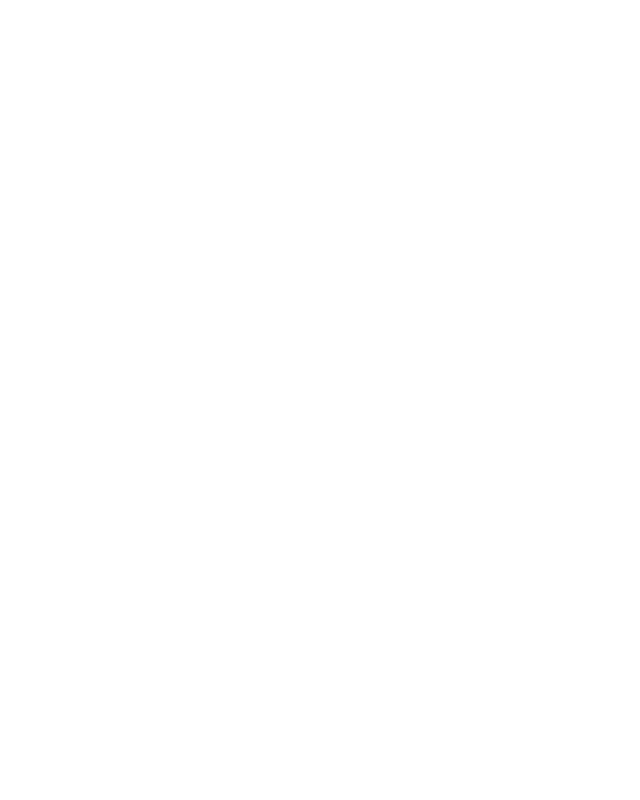
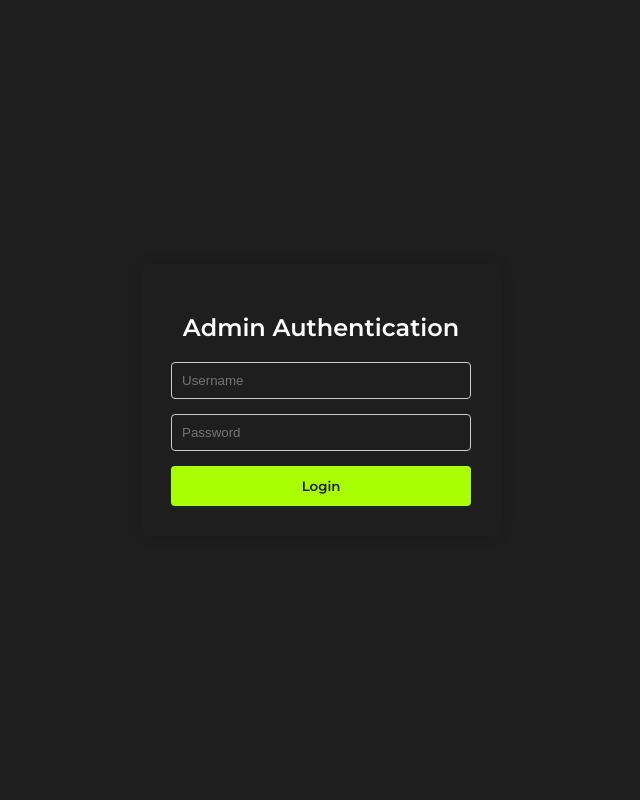
Before and after one commit to jirosmokes/condo-billing-sys, a PHP site: page /admin-landing.php in a window 1280 px wide. Before the commit the part shown is empty. Shown: the whole page, without its empty margins (319-959 px from the left). Run offline with PHP 8.4, Linux system fonts and the light colour scheme.

Commit message:
add: added admin verification

```diff
--- a/admin-side/admin-landing.php
+++ b/admin-side/admin-landing.php
@@ -1,11 +1,130 @@
+<?php
+session_start();
+
+// Check if user is already logged in, redirect to admin dashboard if true
+if (isset($_SESSION['admin_logged_in']) && $_SESSION['admin_logged_in'] === true) {
+    header("Location: admin-dashboard.php");
+    exit();
+}
+
+// Initialize variables
+$username = $password = "";
+$error_message = "";
+
+// Check if form is submitted
+if ($_SERVER["REQUEST_METHOD"] == "POST") {
+    // Define admin credentials
+    $admin_username = "admin";
+    $admin_password = "admin123";
+
+    // Retrieve user input
+    $username = $_POST["username"];
+    $password = $_POST["password"];
+
+    // Verify credentials
+    if ($username === $admin_username && $password === $admin_password) {
+        // Set session variables
+        $_SESSION['admin_logged_in'] = true;
+
+        // Redirect to admin dashboard
+        header("Location: admin-dashboard.php");
+        exit(); // Ensure no further code execution after redirection
+    } else {
+        $error_message = "Invalid username or password.";
+    }
+}
+?>
+
 <!DOCTYPE html>
 <html lang="en">
 <head>
     <meta charset="UTF-8">
-    <meta name="viewport" content="width=device-width, initial-scale=1.0">
-    <title>Document</title>
+    <title>Login</title>
+    <link rel="stylesheet" href="https://fonts.googleapis.com/css?family=Montserrat:600|Open+Sans:600&display=swap">
+    <style>
+        body {
+            font-family: "Open Sans", sans-serif;
+            background-color: #1e1e1e;
+            display: flex;
+            justify-content: center;
+            align-items: center;
+            height: 100vh;
+            margin: 0;
+        }
+
+        .login-container {
+            background-color: #1e1e1e;
+            padding: 30px;
+            border-radius: 8px;
+            box-shadow: 0px 0px 15px rgba(0, 0, 0, 0.1);
+            color: white;
+            width: 300px;
+            text-align: center;
+        }
+
+        .login-container h2 {
+            margin-bottom: 20px;
+            font-size: 24px;
+            font-family: "Montserrat", sans-serif;
+            color: white;
+        }
+
+        .login-container p {
+            color: red;
+            margin-bottom: 10px;
+        }
+
+        .login-container form {
+            display: flex;
+            flex-direction: column;
+            align-items: center;
+        }
+
+        .login-container input[type="text"],
+        .login-container input[type="password"] {
+            width: 100%;
+            padding: 10px;
+            margin-bottom: 15px;
+            border: 1px solid #ccc;
+            border-radius: 4px;
+            box-sizing: border-box;
+            background-color: #1e1e1e;
+            color: white;
+        }
+
+        .login-container input[type="submit"] {
+            width: 100%;
+            background-color: rgb(170, 254, 2);
+            color: #1e1e1e;
+            border: none;
+            padding: 12px 20px;
+            text-decoration: none;
+            cursor: pointer;
+            border-radius: 4px;
+            transition: background-color 0.3s;
+            font-family: "Montserrat", sans-serif;
+            font-weight: 600;
+        }
+
+        .login-container input[type="submit"]:hover {
+            color: #1e1e1e;
+            background-color: rgb(170, 254, 2);
+        }
+    </style>
 </head>
 <body>
-
+    <div class="login-container">
+        <h2>Admin Authentication</h2>
+        <?php
+        if (!empty($error_message)) {
+            echo '<p>' . $error_message . '</p>';
+        }
+        ?>
+        <form method="post" action="<?php echo htmlspecialchars($_SERVER["PHP_SELF"]); ?>">
+            <input type="text" name="username" placeholder="Username" value="<?php echo htmlspecialchars($username); ?>">
+            <input type="password" name="password" placeholder="Password">
+            <input type="submit" value="Login">
+        </form>
+    </div>
 </body>
 </html>
```
